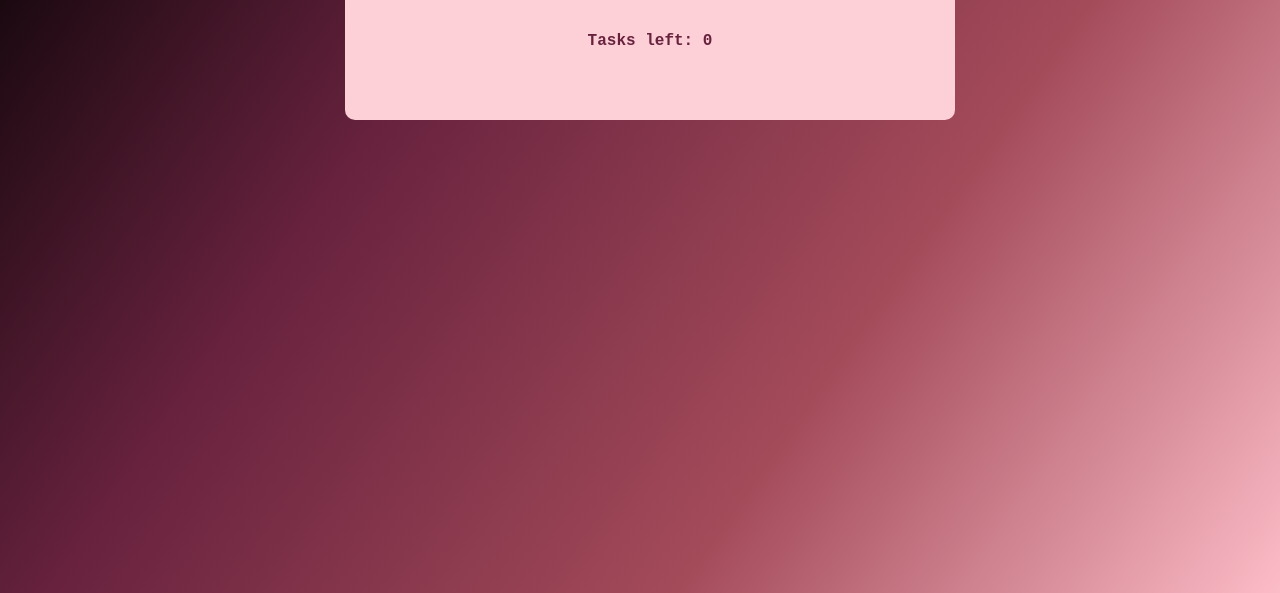
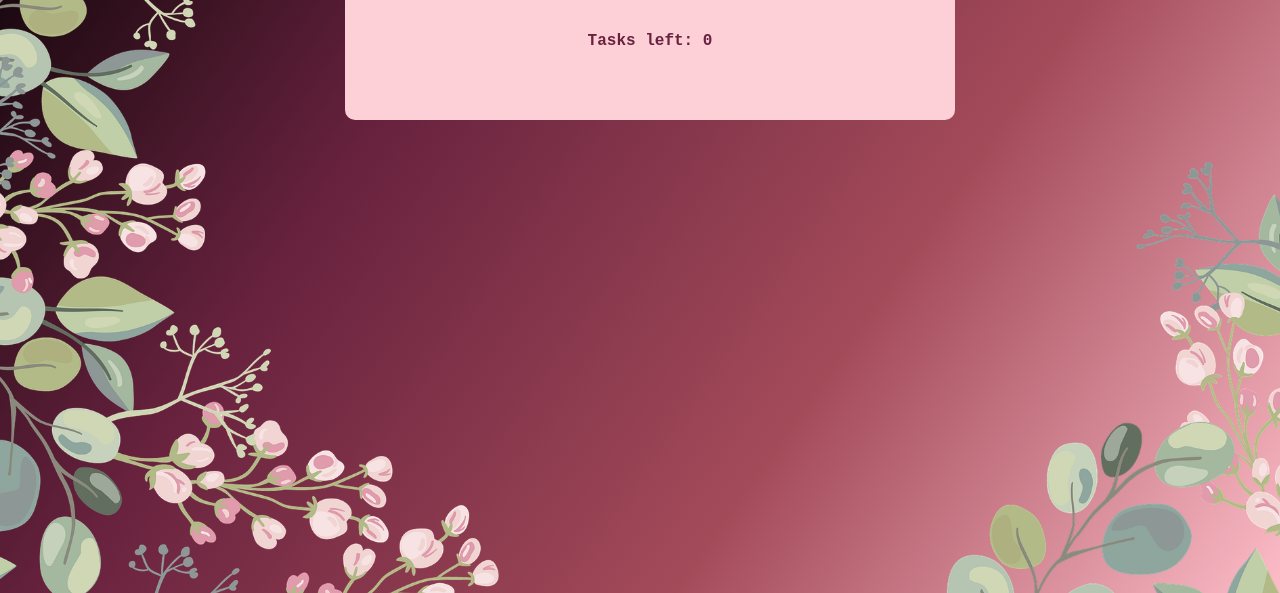
Before and after one commit to hhanneh/Project1, a plain HTML site: page index.html in a window 1280 px wide. Shown: the part 227-820 px from the top of the page. Drawn offline with Linux system fonts and the light colour scheme.

Commit message:
background

```diff
--- a/styles.css
+++ b/styles.css
@@ -6,8 +6,12 @@
 .container {
     width: 100%;
     height: 100vh;
-    background: linear-gradient(125deg, #000000, #68223e, rgb(164, 75, 90), pink);
     padding: 10px;
+    background: url('flowers.png'),
+                linear-gradient(125deg, #000000, #68223e, rgb(164, 75, 90), pink);
+    background-size: cover;
+    background-position: center;
+    background-repeat: no-repeat;
 }
 
 .to-do {
```
Also changed, not shown: flowers.png (added).
